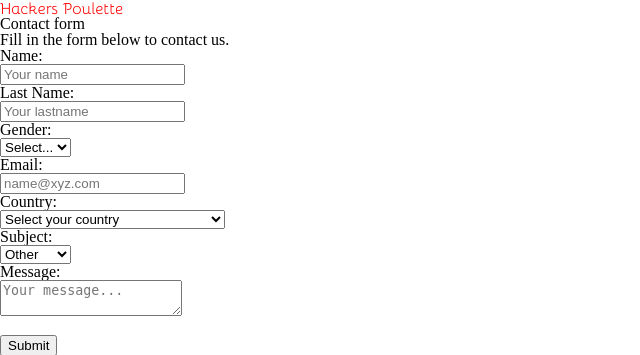
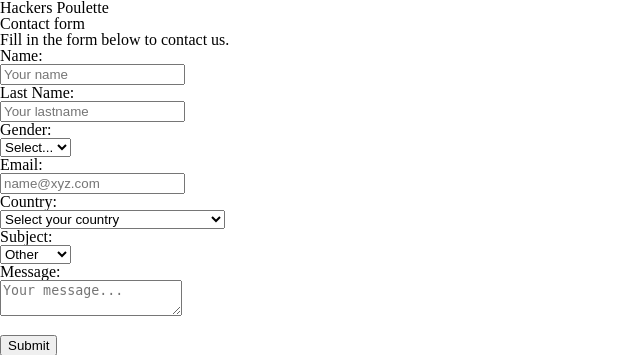
Before and after one commit to tomboszko/Hackers_Poulette, a PHP site: page / in a window 1280 px wide. Shown: the top 355 px of the page, without its empty margins (0-640 px from the left). Run offline with PHP 8.4, Linux system fonts and the light colour scheme.

Commit message:
edit sass

```diff
--- a/assets/css/style.css
+++ b/assets/css/style.css
@@ -57,8 +57,4 @@ table {
   src: url("../font/Bellota-Regular.otf") format("opentype");
   font-weight: normal;
   font-style: normal;
-}
-h1 {
-  color: red;
-  font-family: "bellota-regular";
 }/*# sourceMappingURL=style.css.map */
--- a/assets/css/style.min.css
+++ b/assets/css/style.min.css
@@ -1 +1 @@
-html,body,div,span,applet,object,iframe,h1,h2,h3,h4,h5,h6,p,blockquote,pre,a,abbr,acronym,address,big,cite,code,del,dfn,em,img,ins,kbd,q,s,samp,small,strike,strong,sub,sup,tt,var,b,u,i,center,dl,dt,dd,ol,ul,li,fieldset,form,label,legend,table,caption,tbody,tfoot,thead,tr,th,td,article,aside,canvas,details,embed,figure,figcaption,footer,header,hgroup,menu,nav,output,ruby,section,summary,time,mark,audio,video{margin:0;padding:0;border:0;font-size:100%;font:inherit;vertical-align:baseline}article,aside,details,figcaption,figure,footer,header,hgroup,menu,nav,section{display:block}body{line-height:1}ol,ul{list-style:none}blockquote,q{quotes:none}blockquote:before,blockquote:after,q:before,q:after{content:"";content:none}table{border-collapse:collapse;border-spacing:0}@font-face{font-family:"Bellota-Regular";src:url("../font/Bellota-Regular.otf") format("opentype");font-weight:normal;font-style:normal}h1{color:red;font-family:"bellota-regular"}/*# sourceMappingURL=style.min.css.map */
+html,body,div,span,applet,object,iframe,h1,h2,h3,h4,h5,h6,p,blockquote,pre,a,abbr,acronym,address,big,cite,code,del,dfn,em,img,ins,kbd,q,s,samp,small,strike,strong,sub,sup,tt,var,b,u,i,center,dl,dt,dd,ol,ul,li,fieldset,form,label,legend,table,caption,tbody,tfoot,thead,tr,th,td,article,aside,canvas,details,embed,figure,figcaption,footer,header,hgroup,menu,nav,output,ruby,section,summary,time,mark,audio,video{margin:0;padding:0;border:0;font-size:100%;font:inherit;vertical-align:baseline}article,aside,details,figcaption,figure,footer,header,hgroup,menu,nav,section{display:block}body{line-height:1}ol,ul{list-style:none}blockquote,q{quotes:none}blockquote:before,blockquote:after,q:before,q:after{content:"";content:none}table{border-collapse:collapse;border-spacing:0}@font-face{font-family:"Bellota-Regular";src:url("../font/Bellota-Regular.otf") format("opentype");font-weight:normal;font-style:normal}/*# sourceMappingURL=style.min.css.map */
```
Also changed, not shown: 2 other files.
